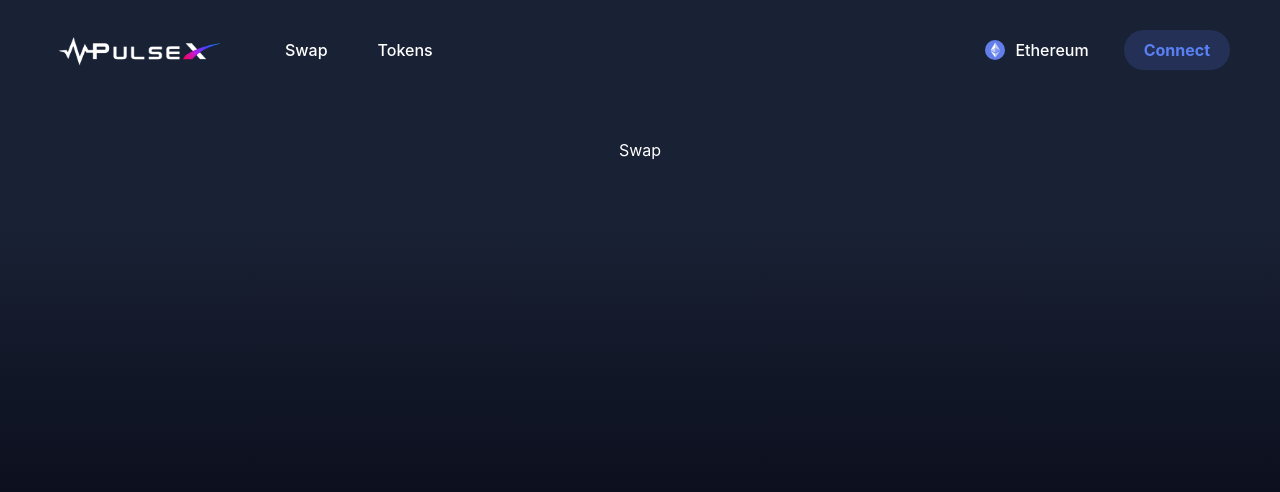
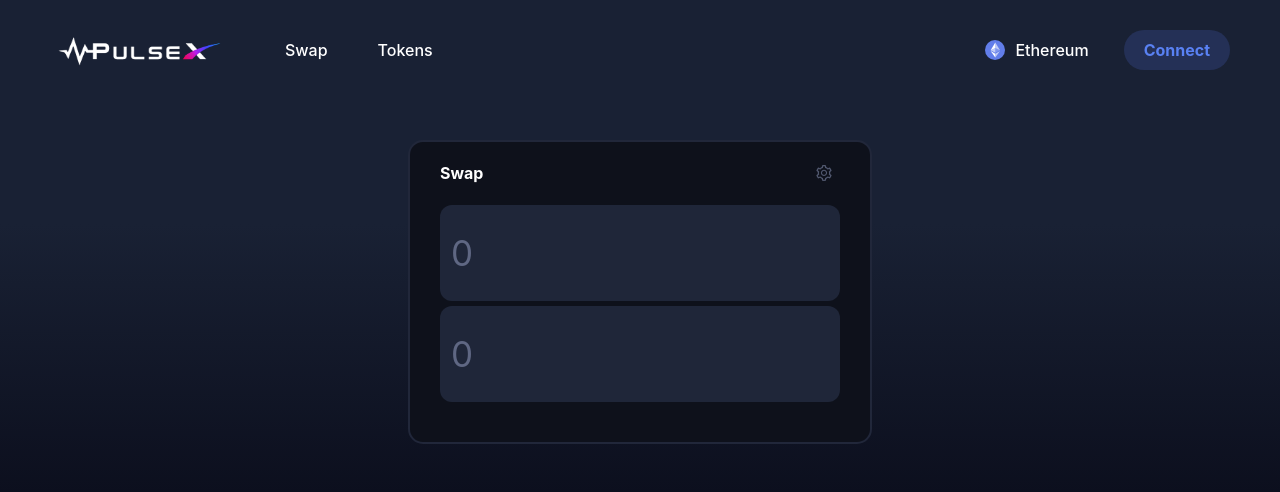
Before and after one commit to Giri-Aayush/DEX-PulseX, a React (Create React App) app in the folder dex/: page / in a window 1280 px wide. Shown: the top 492 px of the page. Built offline with nearby package versions, Linux system fonts and the light colour scheme.

Commit message:
swap modal done

```diff
--- a/dex/src/components/Swap.jsx
+++ b/dex/src/components/Swap.jsx
@@ -1,8 +1,52 @@
-import React from 'react'
+import React, { useState } from 'react'
+import {Input, Popover, Radio, Modal, message} from "antd";
+import {DownOutlined, ArrowDownOutlined, SettingOutlined} from "@ant-design/icons";
 
 function Swap() {
+
+  const [slippage, setSlippage] = useState(2.5);
+  const [tokenOneAmount, setTokenOneAmount] = useState(null);
+  const [tokenTwoAmount, setTokenTwoAmount] = useState(null);
+
+  function handleSlippageChange(e){
+    setSlippage(e.target.value);
+  }
+
+  function changeAmount(e){
+    setTokenOneAmount(e.target.value);
+  }
+
+  const settings = (
+    <>
+    <div>Slippage Tolerance</div>
+    <div>
+      <Radio.Group value={slippage} onChange={handleSlippageChange}>
+        <Radio.Button value={0.5}>0.5%</Radio.Button>
+        <Radio.Button value={2.5}>2.5%</Radio.Button>
+        <Radio.Button value={5.0}>5.0%</Radio.Button>
+      </Radio.Group>
+    </div>
+    </>
+  )
+
   return (
-    <div>Swap</div>
+    <div className='tradeBox'>
+      <div className='tradeBoxHeader'>
+        <h4>Swap</h4>
+        <Popover
+        content={settings}
+        title='Settings'
+        trigger="click"
+        placement='bottomRight'
+        >
+          <SettingOutlined className='cog'/>
+        </Popover>
+      </div>
+      <div className='inputs'>
+        <Input placeholder='0' value={tokenOneAmount} onChange={changeAmount} />
+        <Input placeholder='0' value={tokenTwoAmount} disabled={true}/>
+      </div>
+    </div>
   )
 }
 
```
